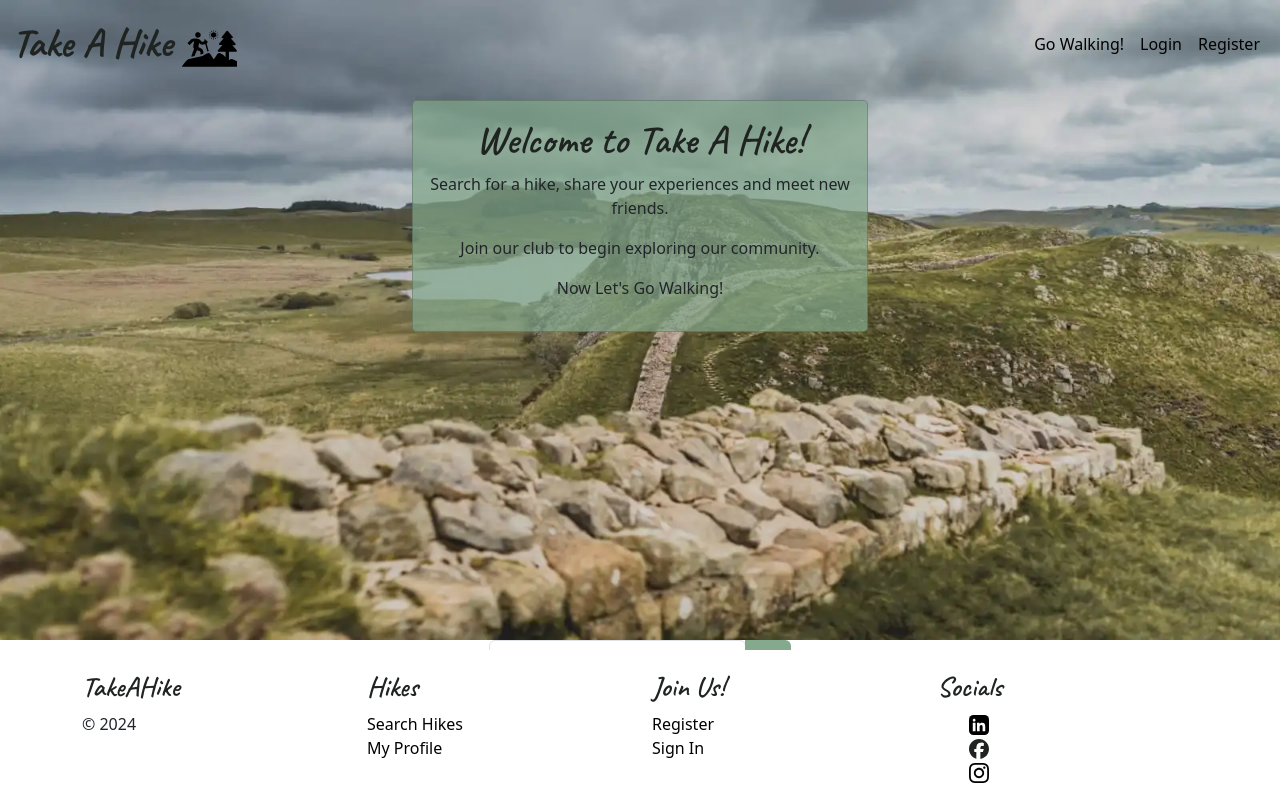
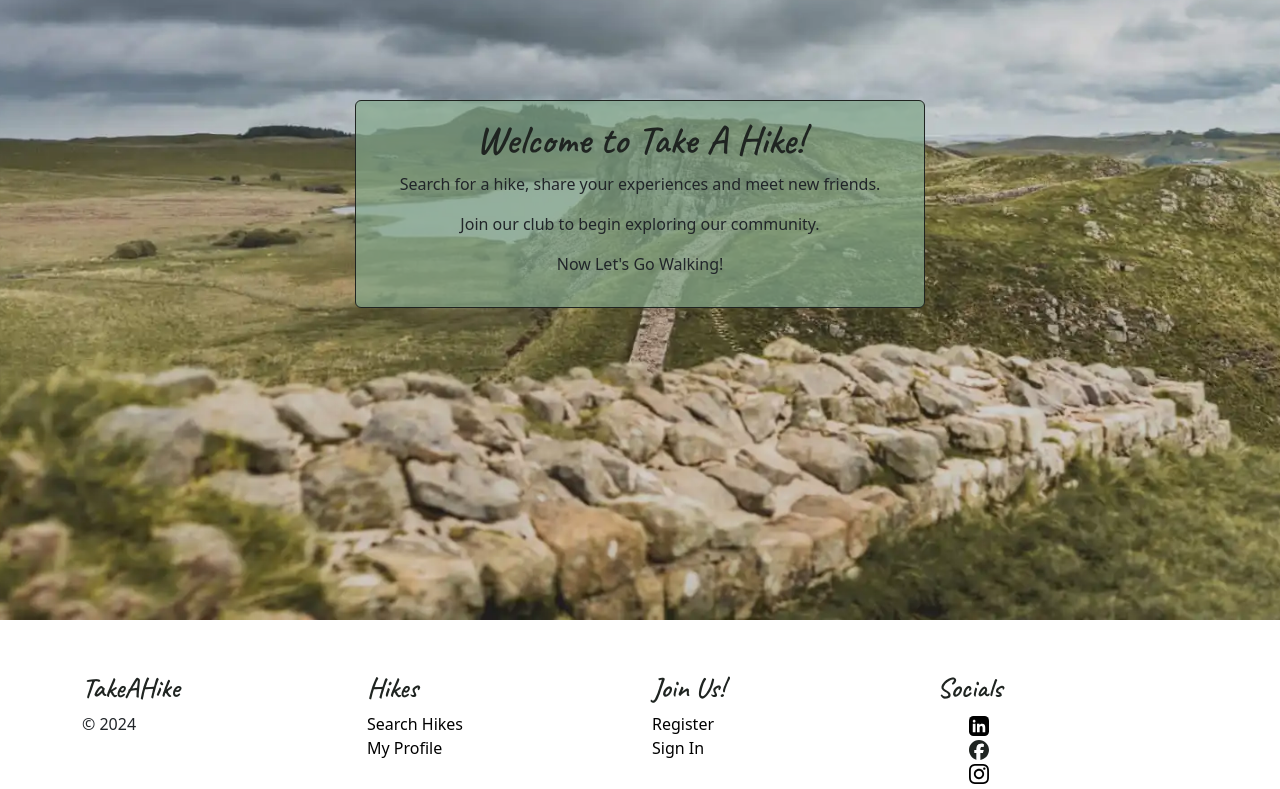
Before and after one commit to ChloeL-E/msp3-trailfinders, a Flask app: page / in a window 1280 px wide. Shown: the top 789 px of the page. Run offline with Flask 2, Linux system fonts and the light colour scheme.

Commit message:
Fixed navbar scroll bug

```diff
--- a/trailfinders/static/css/style.css
+++ b/trailfinders/static/css/style.css
@@ -2,8 +2,6 @@
 /*------- GOOGLE FONT IMPORT -------*/
 
 @import url('https://fonts.googleapis.com/css2?family=Caveat:wght@400..700&family=Noto+Serif:ital,wght@0,100..900;1,100..900&display=swap');
-
-
 
 
 /*------- ROOT VARIABLES -------*/
@@ -16,10 +14,14 @@
     --pale_green: #CAD2C5;
 }
 
-
+/*------- NAVBAR-------*/
 .logo-text,
 .navbar-brand {
     font-family: "Caveat";
+}
+
+.navbar {
+    background-color:  rgba(255,255,255, 0.1);
 }
 
 .logo-text{
@@ -34,39 +36,47 @@
     color: var(--dark_green);
 }
 
+.show {
+    display: block !important;
+  }
+
+.navbar.show {
+    background-color: rgba(255, 255, 255, 0.1);
+}
+
+.hide {
+    display: none;
+}
+
+/*------- INDEX PAGE -------*/
+
 #index-hero-image {
     background-size: cover;
     background-position: center;
     background-repeat: no-repeat;
     background-image: url("/static/media/images/hadrianswall.webp");
     margin-top: -100px;
-    height: 80vh;
+    height: 90vh;
   }
 
-.card-placement{
-    margin-top: 100px;
-}
-
-header h1 {
+header h1,
+h2 {
     color: var(--dark_green);
     font-weight:600;
     font-family: "Caveat";
 }
 
-footer a {
-    text-decoration: none;
-}
-
-.card {
-    width: 40%;
+.index-card {
+    width: 50%;
     background-color: rgba(132, 169, 140, 0.7);
     padding: 15px;
-    margin: 100px;
-    border-radius: 5px;
+    margin: 200px;
+    border: 1px solid var(--dark_green);
 }
 
 .input-group {
     justify-content: center;
+    margin-top: 10px;
 }
 
 .form-outline {
@@ -81,6 +91,26 @@
     height: 20px;
     width: 20px;
 }
+
+h2 {
+    text-align: center;
+
+    margin-top: 50px;
+}
+
+.position-cards{
+    display: flex;
+    flex-direction: row;
+    flex-wrap: wrap;
+    justify-content: center;
+}
+
+.card-post {
+    margin-right: 50px;
+    margin-top: 75px;
+}
+
+/*------- FOOTER -------*/
 
 footer {
     background-color: rgba(255,255,255);
@@ -101,6 +131,7 @@
     font-family: var(--font-family);
     color: black;
     align-items: center;
+    text-decoration: none;
 }
 
 .socials {
--- a/trailfinders/static/js/script.js
+++ b/trailfinders/static/js/script.js
@@ -1,30 +1,22 @@
-// keep track of previous scroll position
+/**
+ * Function taken from SheCodes and adapted to project
+ * Function to hide navbar when scrolling down and show
+ * navbar when scrolling up
+ */
+
+document.addEventListener("DOMContentLoaded", function () {
     let prevScrollPos = window.pageYOffset;
 
     window.addEventListener('scroll', function () {
-    // current scroll position
         const currentScrollPos = window.pageYOffset;
 
         if (prevScrollPos > currentScrollPos) {
-        // user has scrolled up
             document.querySelector('.navbar').classList.add('show');
         } else {
-        // user has scrolled down
             document.querySelector('.navbar').classList.remove('show');
+            document.querySelector('.navbar').classList.add('hide')
         }
 
-    // update previous scroll position
         prevScrollPos = currentScrollPos;
     });
-
-// Initialization for ES Users - Bootrap search bar
-import {
-    Input,
-    Ripple,
-    initMDB
-} from "mdb-ui-kit";
-
-initMDB({
-    Input,
-    Ripple
 });
--- /dev/null
+++ b/trailfinders/templates/404.html
@@ -0,0 +1,4 @@
+{%  extends "base.html" %}
+{% block content %}
+
+<h1>404 Not Found</h1>
--- a/trailfinders/templates/base.html
+++ b/trailfinders/templates/base.html
@@ -119,7 +119,7 @@
   <script src="https://cdn.jsdelivr.net/npm/bootstrap@5.3.2/dist/js/bootstrap.min.js"
     integrity="sha384-BBtl+eGJRgqQAUMxJ7pMwbEyER4l1g+O15P+16Ep7Q9Q+zqX6gSbd85u4mG4QzX+" crossorigin="anonymous">
   </script>
-  <script src="{{ url_for('static', filename='js/script.js') }}" type="text/js"></script>
+  <script src="{{ url_for('static', filename='js/script.js') }}" type="text/javascript"></script>
 </body>
 
 </html>
--- a/trailfinders/templates/index.html
+++ b/trailfinders/templates/index.html
@@ -2,9 +2,9 @@
 {% block content %}
 
 <header id="index-hero-image">
-    <div class="container card-placement">
+    <div class="container hero-card-position">
     <div class="row align-items-center justify-content-center text-center">
-        <div class="card">
+        <div class="card index-card">
             <h1 class="text-center">Welcome to Take A Hike!</h1>
             <p class="text-center">Search for a hike, share your experiences and meet new friends.</p>
             <p class="text-center">Join our club to begin exploring our community.</p>
@@ -14,15 +14,35 @@
     </div>
 </header>
 <section>
-    <!-- Bootstrap5 search bar -->
-    <div class="input-group">
-        <div class="form-outline" data-mdb-input-init>
-          <input type="search" id="form1" class="form-control" placeholder="Search Hikes..."/>
-          <label class="form-label" for="form1"></label>
+
+</section>
+<section>
+    <h2>Need inspiration? Check out these walks...</h2>
+    <div class="position-cards">
+    <div class="card card-post" style="width: 20rem;">
+        <img src="/static/media/images/castle.webp" class="card-img-top" alt="A photograph of sunset over Dunstanburgh Castle">
+        <div class="card-body">
+          <h5 class="card-title">Dunstanburgh Castle</h5>
+          <p class="card-text"></p>
+          <a href="#" class="btn">Add A Comment</a>
         </div>
-        <button type="button" class="btn" data-mdb-ripple-init>
-            <img class="search-logo" src="/static/media/images/icons/search-line-icon.svg">
-          </button>
       </div>
+      <div class="card card-post" style="width: 20rem;">
+        <img src="..." class="card-img-top" alt="...">
+        <div class="card-body">
+          <h5 class="card-title">Card title</h5>
+          <p class="card-text">Some quick example text to build on the card title and make up the bulk of the card's content.</p>
+          <a href="#" class="btn">Add A Comment</a>
+        </div>
+      </div>
+      <div class="card card-post" style="width: 20rem;">
+        <img src="..." class="card-img-top" alt="...">
+        <div class="card-body">
+          <h5 class="card-title">Card title</h5>
+          <p class="card-text">Some quick example text to build on the card title and make up the bulk of the card's content.</p>
+          <a href="#" class="btn">Add A Comment</a>
+        </div>
+      </div>
+    </div>
 </section>
 {% endblock %}
```
Also changed, not shown: site.webmanifest (added), trailfinders/favicon/android-chrome-192x192.png (deleted), trailfinders/favicon/android-chrome-512x512.png (deleted), trailfinders/favicon/apple-touch-icon.png (deleted), trailfinders/favicon/favicon-16x16.png (deleted), trailfinders/favicon/favicon-32x32.png (deleted), trailfinders/favicon/favicon.ico (deleted), trailfinders/static/favicon/android-chrome-192x192.png (added), trailfinders/static/favicon/android-chrome-512x512.png (added), trailfinders/static/favicon/apple-touch-icon.png (added), trailfinders/static/favicon/favicon-16x16.png (added), trailfinders/static/favicon/favicon-32x32.png (added), trailfinders/static/favicon/favicon.ico (added), trailfinders/static/favicon/site.webmanifest (renamed from trailfinders/favicon/site.webmanifest). Lines whose indentation alone changed are shown as unchanged.
